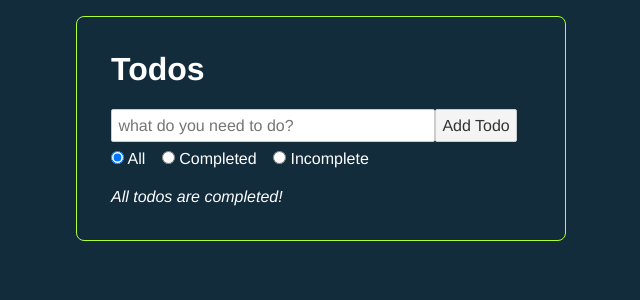
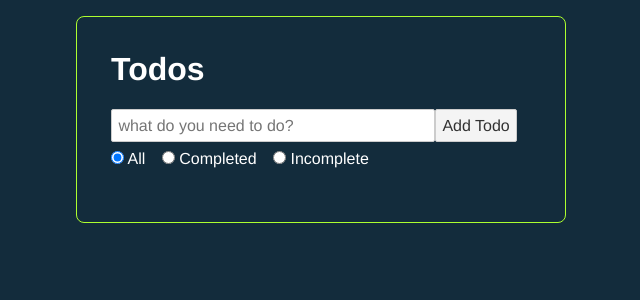
Before and after one commit to NickDubelman/svelte-todos, a Svelte app: page / in a window 1280 px wide. Shown: the top 300 px of the page, without its empty margins (319-959 px from the left). Built offline with nearby package versions, Linux system fonts and the light colour scheme.

Commit message:
fix the positive reinforcement logic

```diff
--- a/src/components/TodoList.svelte
+++ b/src/components/TodoList.svelte
@@ -42,7 +42,7 @@
   {#if numIncomplete > 0}
     {numIncomplete}
     {numIncomplete === 1 ? 'todo' : 'todos'} to complete
-  {:else}
+  {:else if todos.length > 0}
     All todos are completed!
   {/if}
 </div>
```
